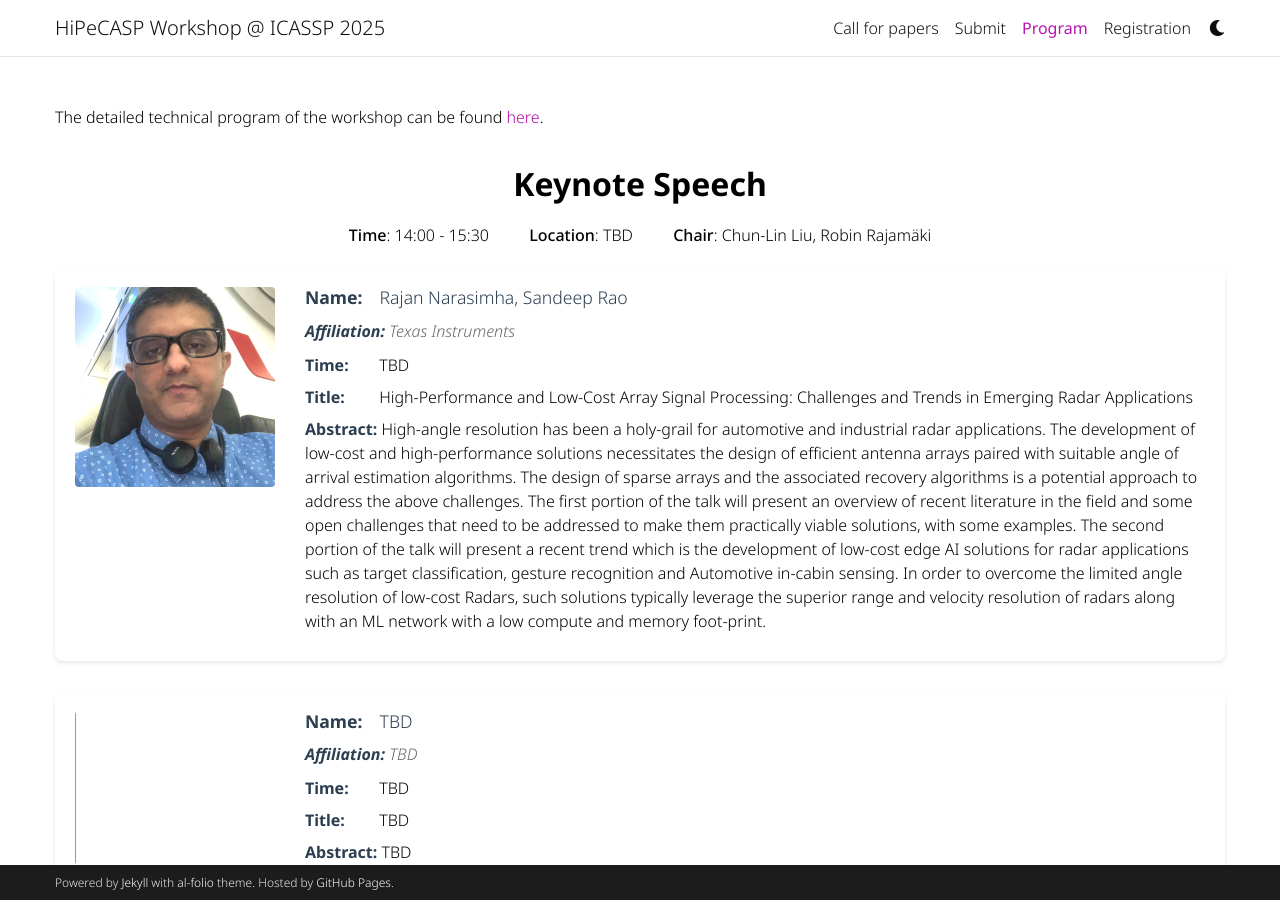
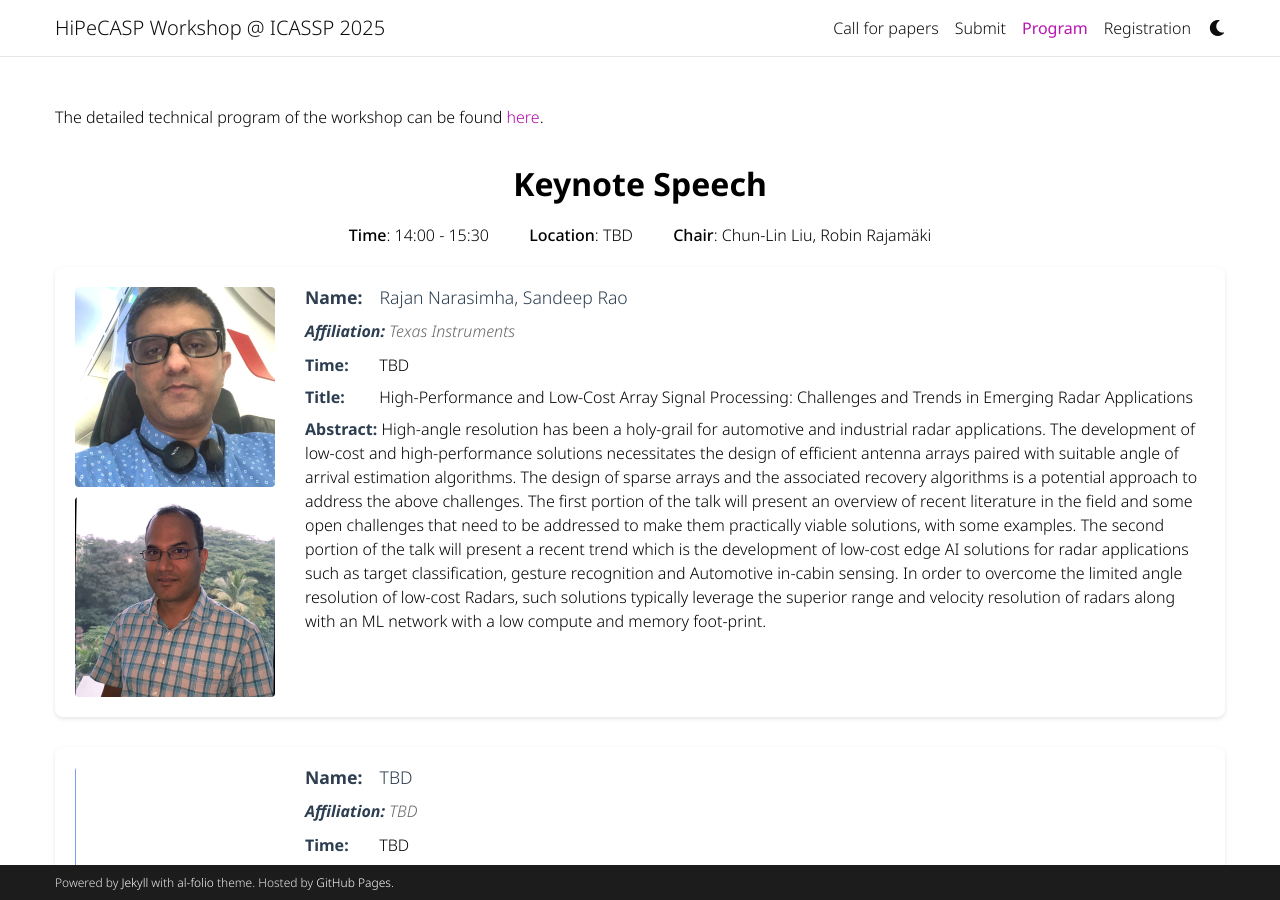
Before and after one commit to signal-process/signal-process.github.io, a Jekyll site: the page built from _pages/program.md, in a window 1280 px wide and 900 px high. Built offline with Jekyll 4.4.1, drawn with Linux system fonts in a browser that asks for light colours; comment, search, counter and statistics services are not loaded; a style sheet for code colours, icons or effects is not loaded.

Commit message:
Update staff.yml

```diff
--- a/_data/staff.yml
+++ b/_data/staff.yml
@@ -6,7 +6,7 @@ Speakers:
     abstract: High-angle resolution has been a holy-grail for automotive and industrial radar applications. The development of low-cost and high-performance solutions necessitates the design of efficient antenna arrays paired with suitable angle of arrival estimation algorithms. The design of sparse arrays and the associated recovery algorithms is a potential approach to address the above challenges. The first portion of the talk will present an overview of recent literature in the field and some open challenges that need to be addressed to make them practically viable solutions, with some examples. The second portion of the talk will present a recent trend which is the development of low-cost edge AI solutions for radar applications such as target classification, gesture recognition and Automotive in-cabin sensing.  In order to overcome the limited angle resolution of low-cost Radars, such solutions typically leverage the superior range and velocity resolution of radars along with an ML network with a low compute and memory foot-print.
     images:
           - ICASSP25/Rajan_Narasimha.jpeg
-          # - ICASSP25/Sandeep_Rao.jpeg
+          - ICASSP25/Sandeep_Rao.jpeg
 
   - name: TBD
     affiliation: TBD
```
